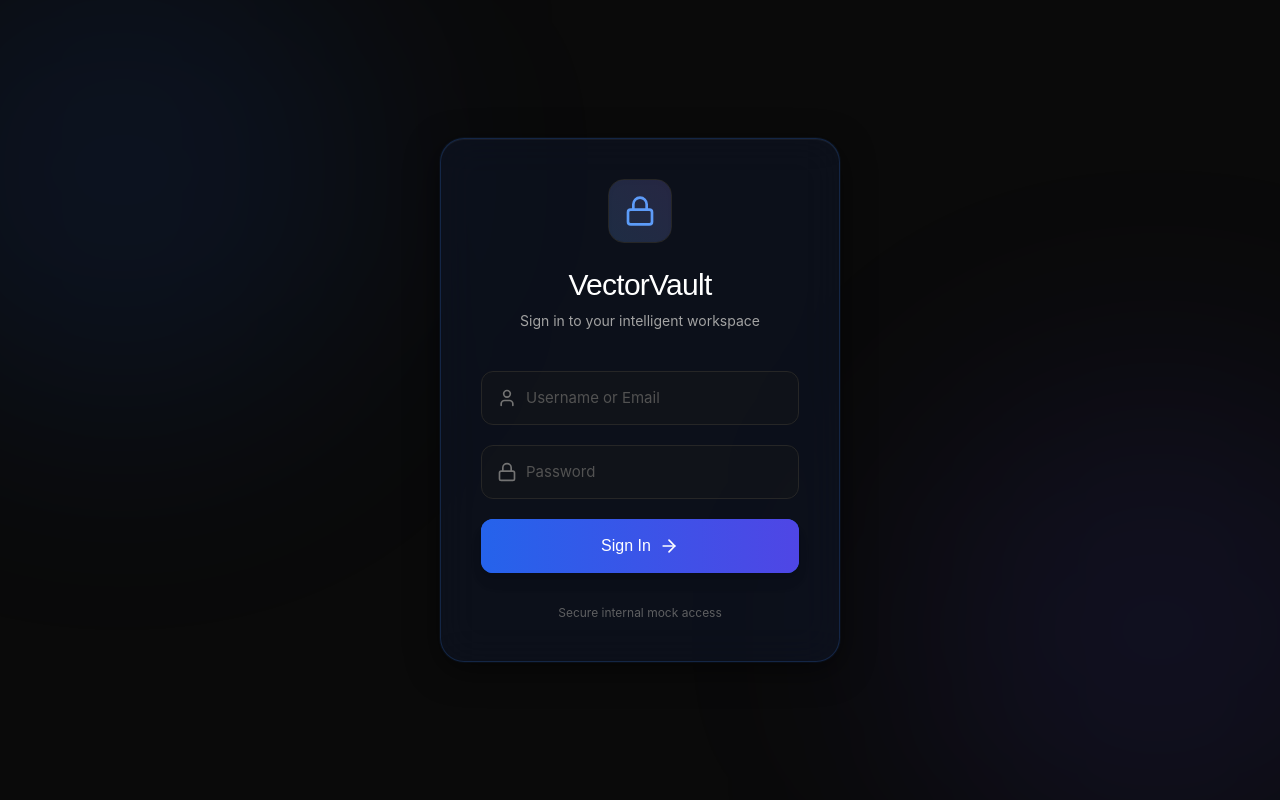
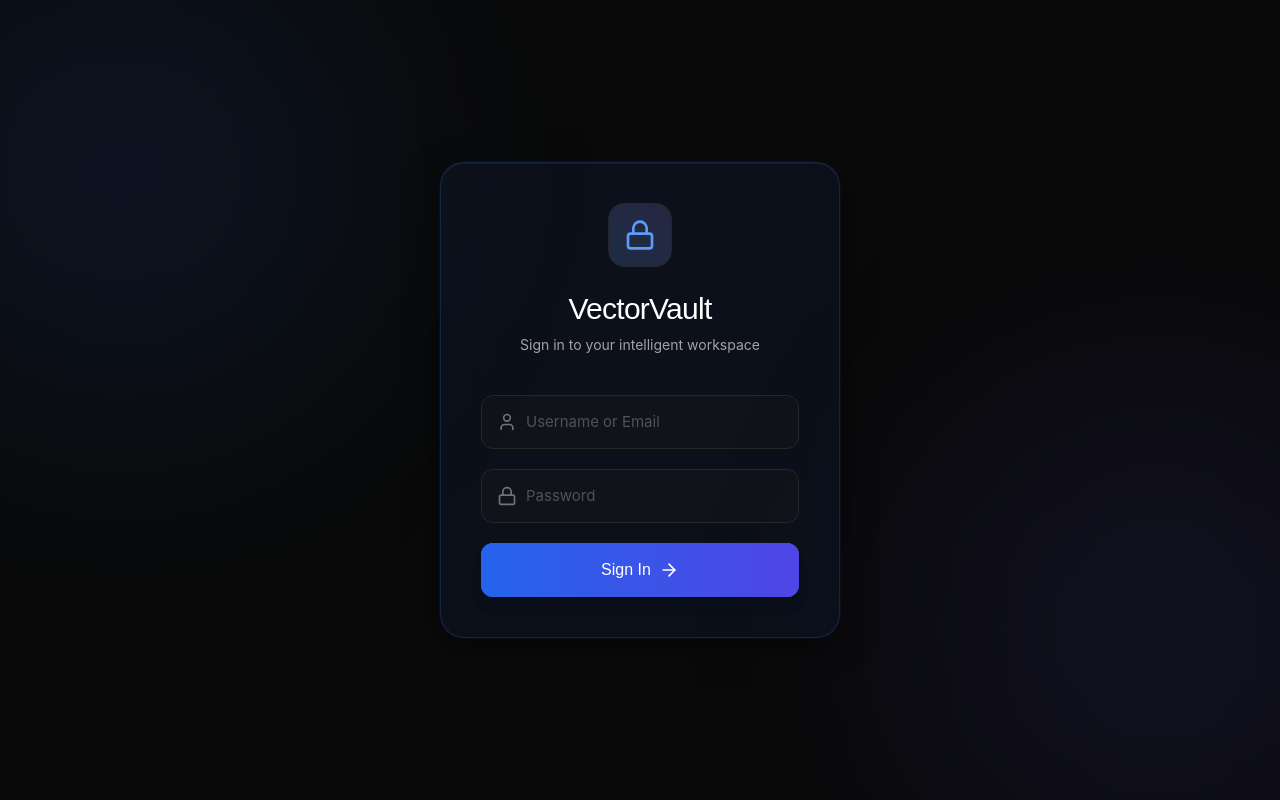
Before and after one commit to itanishqshelar/vectorvault, a Next.js app: page / in a window 1280 px wide. Built offline with nearby package versions, Linux system fonts and the light colour scheme; no server answers.

Commit message:
Login Form Updated

```diff
--- a/src/components/Login.jsx
+++ b/src/components/Login.jsx
@@ -81,11 +81,6 @@ export default function Login({ onLogin }) {
           </button>
         </form>
 
-        <div className="mt-8 text-center opacity-80">
-          <p className="text-xs text-neutral-500 font-body">
-             Secure internal mock access
-          </p>
-        </div>
       </div>
     </div>
   );
```
Also changed, not shown: 1 other file (tests, documents, lock files or other folders).
